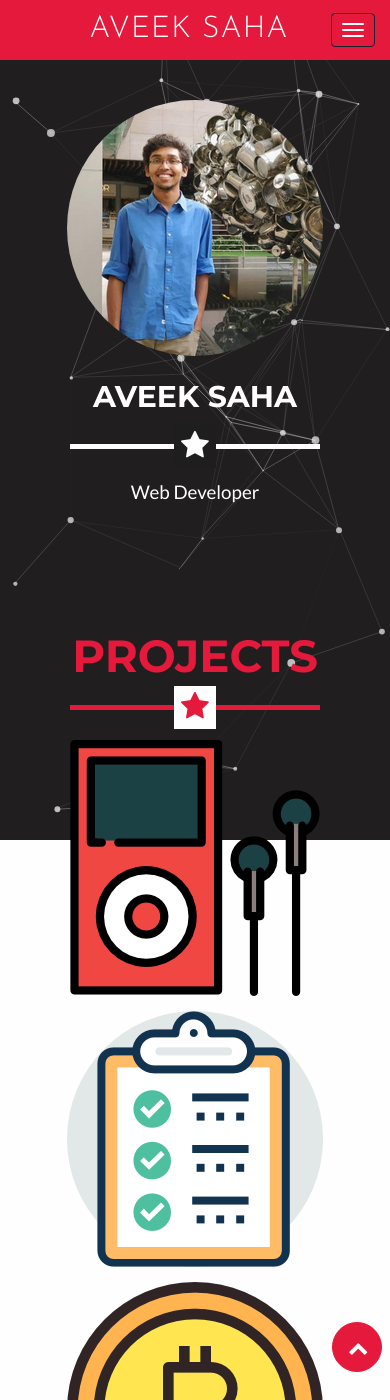
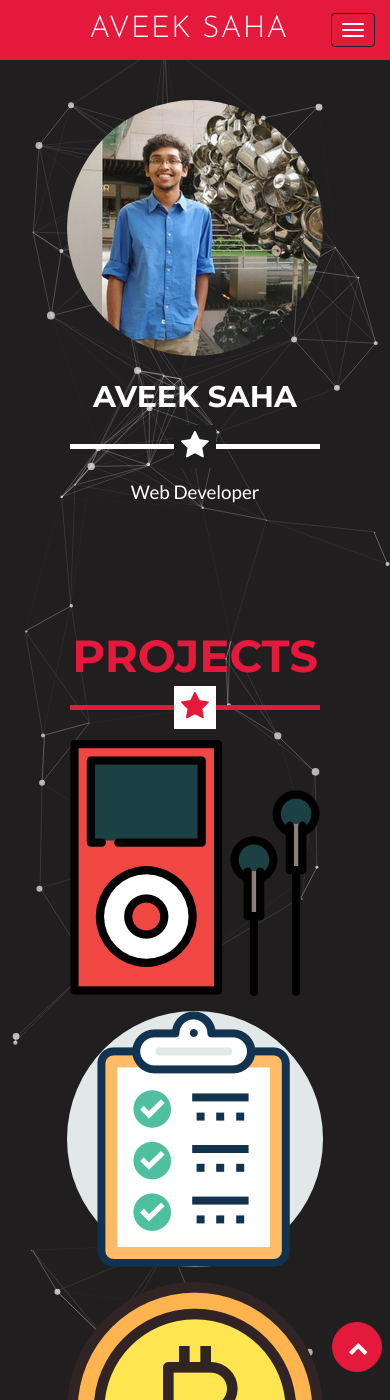
Before and after one commit to Aveek-Saha/Aveek-Saha.github.io, a Jekyll site: the page built from index.html, in a window 390 px wide and 1400 px high. Built offline with Jekyll 4.4.1, drawn with Linux system fonts in a browser that asks for light colours; some web fonts are replaced.

Commit message:
Update main.css

```diff
--- a/_includes/css/main.css
+++ b/_includes/css/main.css
@@ -224,7 +224,7 @@ canvas{
         visibility: hidden;
     }
     #particles-js{
-    width: 100%; height: 60%;
+    width: 100%; height: 100%;
     }
 }
 
```
